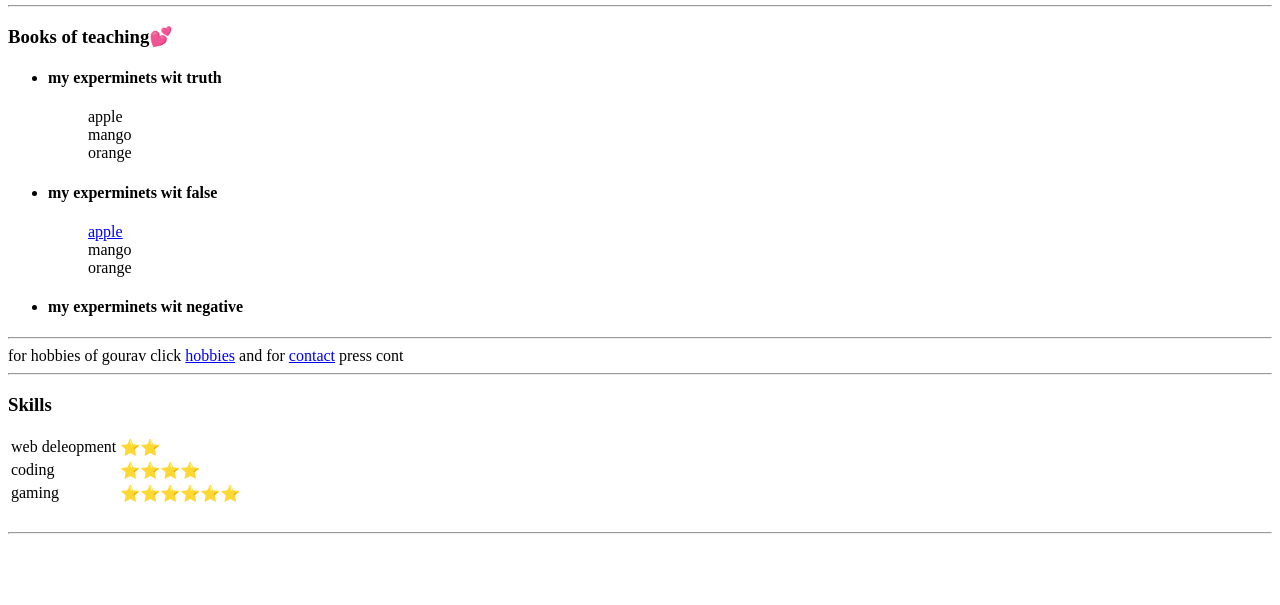
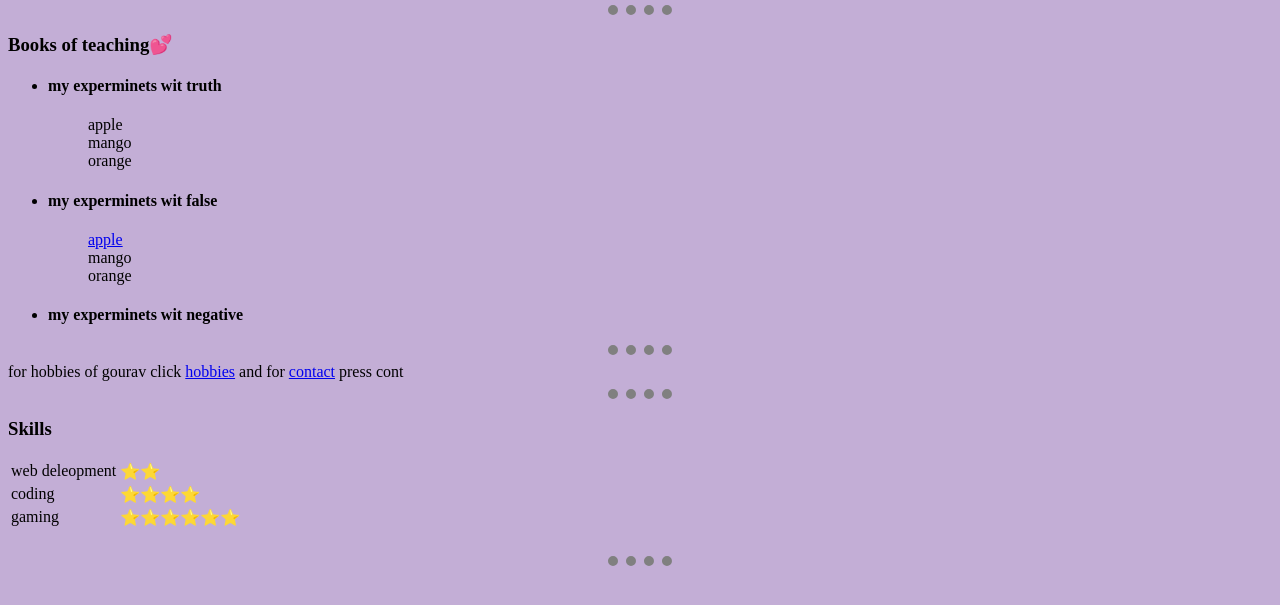
Before and after one commit to varuogm/WEB-development, a plain HTML site: page index.html in a window 1280 px wide. Shown: the part 277-882 px from the top of the page. Drawn offline with Linux system fonts and the light colour scheme.

Commit message:
Update index.html

```diff
--- a/index.html
+++ b/index.html
@@ -5,8 +5,23 @@
   <meta charset="utf-8">
   <title>hello gourav index page</title>
 </head>
+<!-- inline css -->
+<style>
+body{
+ background-color : #c3aed6;
 
-<body>
+}
+hr{
+    border-style:  none ;
+    border-top-style: dotted;
+  border-color: grey;
+  width: 5%;
+  border-width: 10px;
+}
+</style>
+
+
+<body >
   <table cellspacing="30" >
     <tr>
       <td>  <img src="https://avatars0.githubusercontent.com/u/44859494?s=460&u=3b760158eb073ad38b37a7a69fcc8215e3aa1fcd&v=4" height="200" width ="200" alt="gourav profille"> </td>
```
